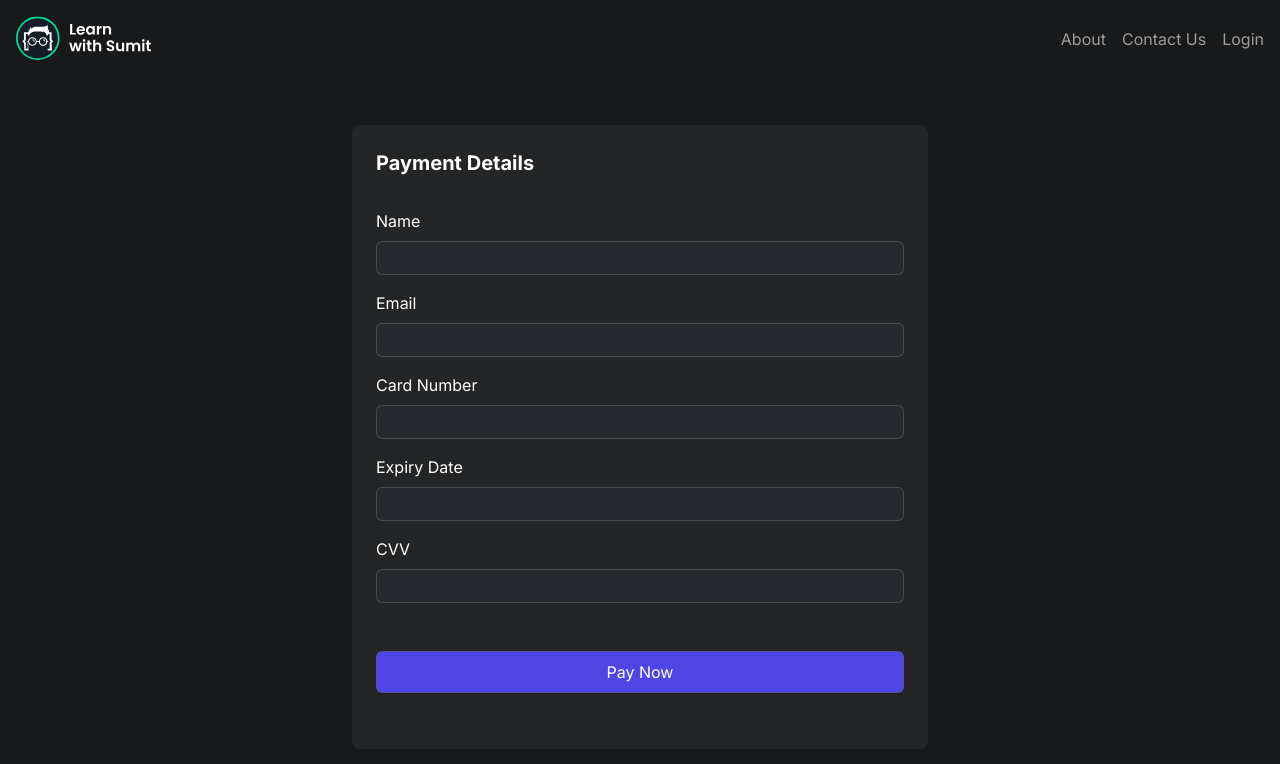
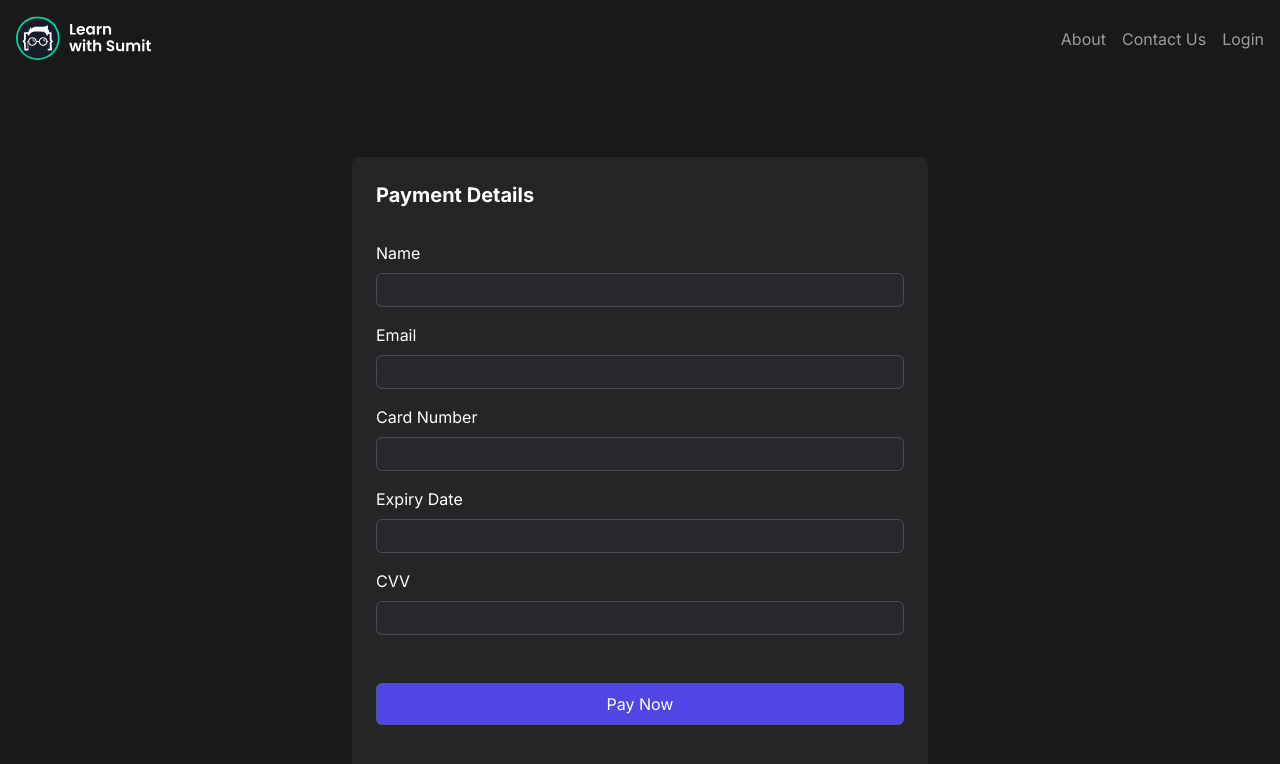
Before and after one commit to rajibdas-it/eventry, a Next.js app: page /payment in a window 1280 px wide. Shown: the top 764 px of the page. Built offline with nearby package versions, Linux system fonts and the light colour scheme; no server answers.

Commit message:
create context and hook for auth

```diff
--- a/app/actions/index.js
+++ b/app/actions/index.js
@@ -19,7 +19,11 @@ async function signIn(formData) {
         credential.email = formData.get("email");
         credential.password = formData.get("password");
         const found = await findUserByCredentials(credential);
-        return found;
+        if (found) {
+            redirect("/")
+        } else {
+            throw new Error("wrong user information")
+        }
     } catch (error) {
         throw error;
     }
--- /dev/null
+++ b/app/context/index.js
@@ -0,0 +1,3 @@
+const { createContext } = require("react");
+
+export const AuthContext = createContext()
--- /dev/null
+++ b/app/hooks/useAuth.js
@@ -0,0 +1,11 @@
+import { useContext } from "react";
+import { AuthContext } from "../context";
+
+
+
+const useAuth = () => {
+    const { auth, setAuth } = useContext(AuthContext)
+    return { auth, setAuth }
+};
+
+export default useAuth;
--- a/app/layout.js
+++ b/app/layout.js
@@ -1,7 +1,8 @@
-import { Inter } from 'next/font/google'
+import { Inter, Mali } from 'next/font/google'
 import "./globals.css";
 import Navbar from './Components/Navbar';
 import { dbConnect } from '@/services/mongo';
+import AuthProvider from './providers/AuthProvider';
 
 const inter = Inter({ subsets: ["latin"] })
 
@@ -15,8 +16,12 @@ export default async function RootLayout({ children }) {
   return (
     <html lang="en">
       <body className={inter.className}>
-        <Navbar />
-        {children}
+        <AuthProvider>
+          <Navbar />
+          <main className='py-8'>
+            {children}
+          </main>
+        </AuthProvider>
       </body>
     </html>
   );
--- /dev/null
+++ b/app/providers/AuthProvider.js
@@ -0,0 +1,14 @@
+"use client"
+import React, { useState } from 'react';
+import { AuthContext } from '../context';
+
+const AuthProvider = ({ children }) => {
+    const [auth, setAuth] = useState("")
+    return (
+        <AuthContext.Provider value={{ auth, setAuth }}>
+            {children}
+        </AuthContext.Provider>
+    );
+};
+
+export default AuthProvider;
--- a/db/quries.js
+++ b/db/quries.js
@@ -45,6 +45,7 @@ async function createUser(user) {
 
 async function findUserByCredentials(credentials) {
     const user = await users.findOne(credentials).lean();
+
     if (user) {
         return replaceMongoIdInObject(user);
     }
```
